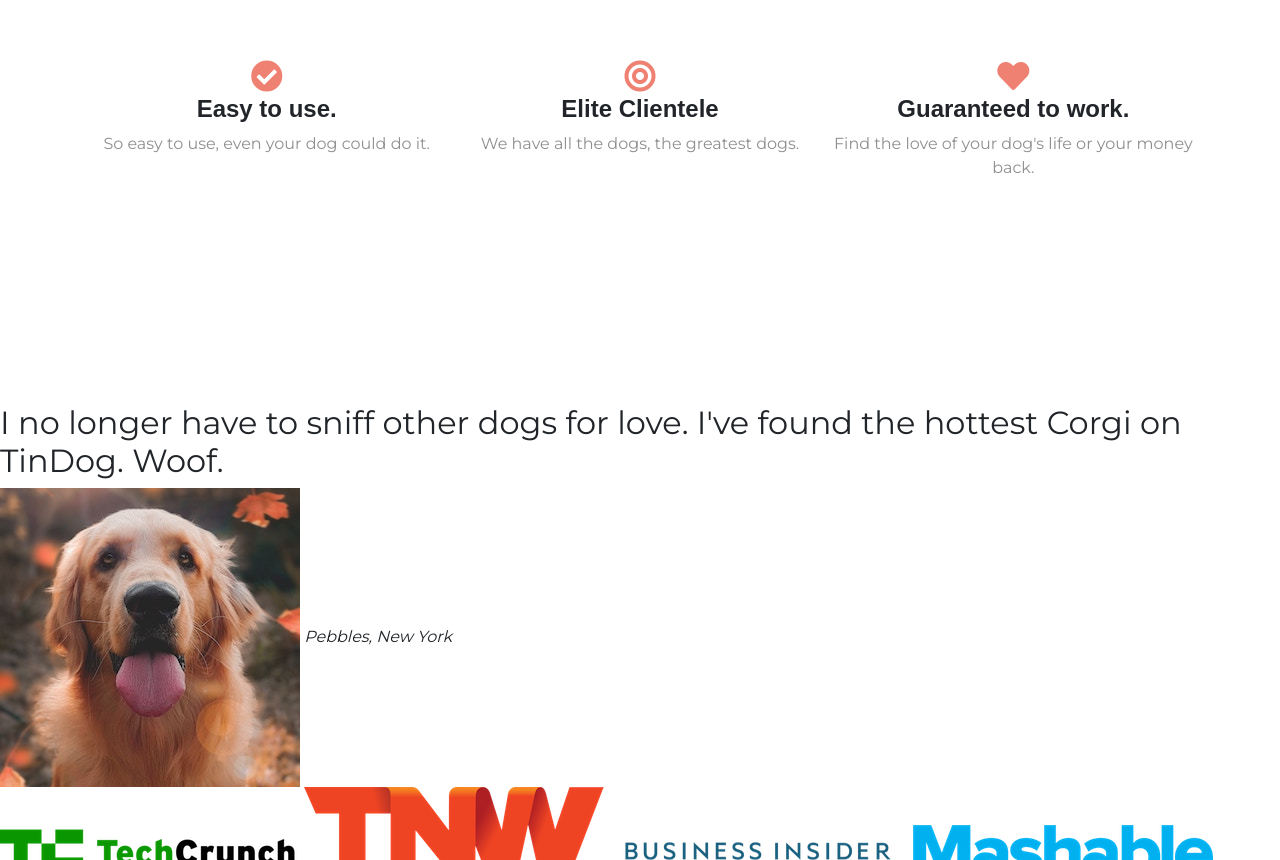
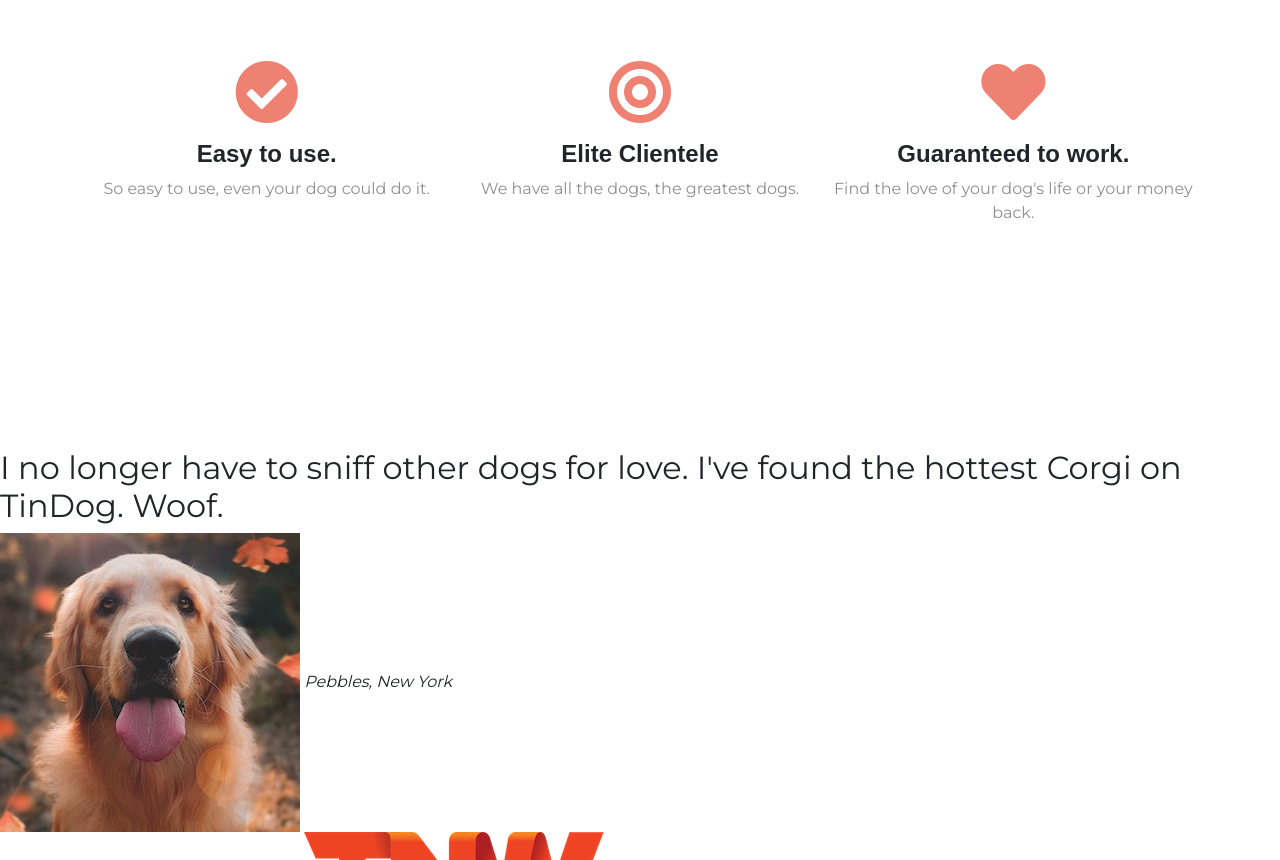
Before and after one commit to ellevpark/TinDog, a plain HTML site: page index.html in a window 1280 px wide. Shown: the part 891-1751 px from the top of the page. Drawn offline with nearby package versions, Linux system fonts and the light colour scheme.

Commit message:
edited icon size

```diff
--- a/css/styles.css
+++ b/css/styles.css
@@ -64,14 +64,14 @@ h1 {
 
 .features-icon {
   color: #ef8172;
-  font-size: 2rem;
+  padding-bottom: 1rem;
 }
 
 .features-icon:hover {
   color: #ff4c68;
 }
 
-.col-lg-4 {
+.feature-box {
   padding: 3rem 0;
 }
 
--- a/index.html
+++ b/index.html
@@ -70,20 +70,20 @@
 
   <section id="features">
     <div class="row features-row">
-      <div class="col-lg-4">
-        <i class="fas fa-check-circle features-icon"></i>
+      <div class="feature-box col-lg-4">
+        <i class="fas fa-check-circle fa-4x features-icon"></i>
         <h3>Easy to use.</h3>
         <p>So easy to use, even your dog could do it.</p>
       </div>
 
-      <div class="col-lg-4">
-        <i class="fas fa-bullseye features-icon"></i>
+      <div class="feature-box col-lg-4">
+        <i class="fas fa-bullseye fa-4x features-icon"></i>
         <h3>Elite Clientele</h3>
         <p>We have all the dogs, the greatest dogs.</p>
       </div>
 
-      <div class="col-lg-4">
-        <i class="fas fa-heart features-icon"></i>
+      <div class="feature-box col-lg-4">
+        <i class="fas fa-heart fa-4x features-icon"></i>
         <h3>Guaranteed to work.</h3>
         <p>Find the love of your dog's life or your money back.</p>
       </div>
```
